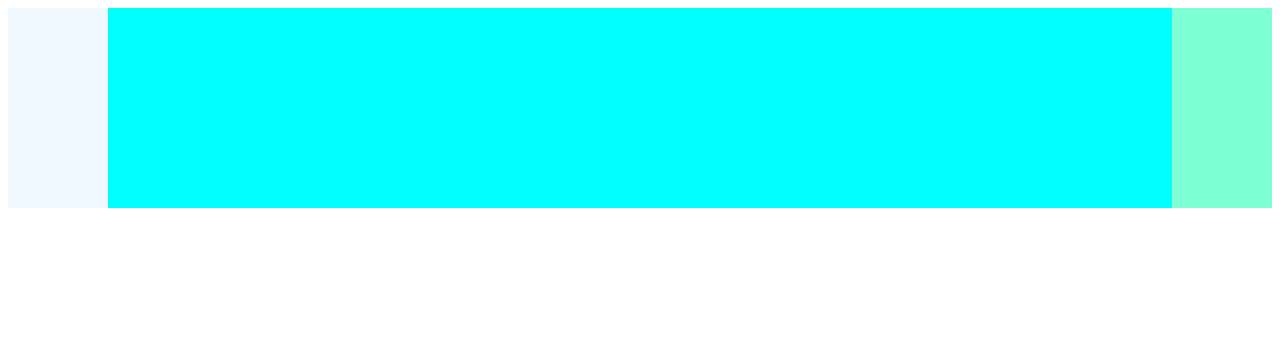
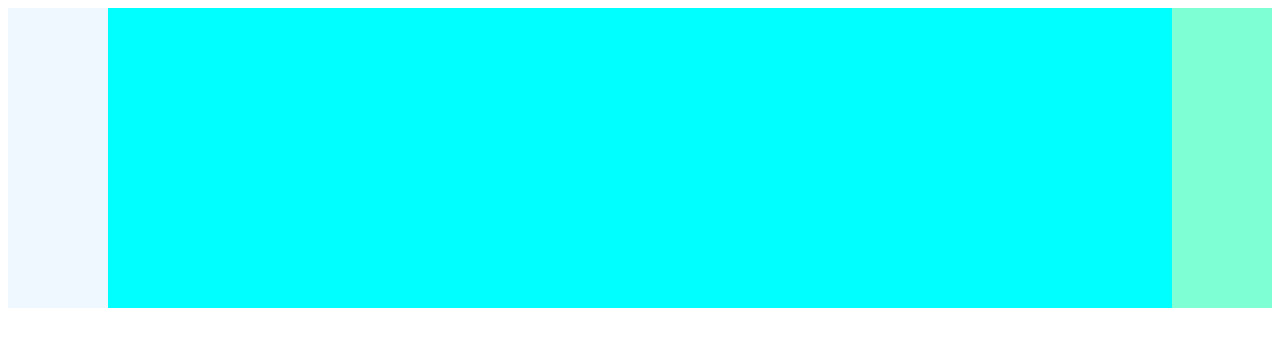
Before and after one commit to Thriven-and-Thro/Some-Writing-Questions, a plain HTML site: page css/三栏布局（狭义）.html in a window 1280 px wide. Drawn offline with Linux system fonts and the light colour scheme.

Commit message:
2022.4.22 11.14

```diff
--- a/css/三栏布局（狭义）.html
+++ b/css/三栏布局（狭义）.html
@@ -75,6 +75,37 @@
     margin-left: -100px;
     background-color: aquamarine;
   }
+
+  #shuang .right::after {
+    content: '';
+    clear: both;
+  }
+</style>
+
+<style>
+  #flex {
+    display: flex;
+    width: 100%;
+    height: 100px;
+    background-color: black;
+  }
+
+  #flex .main {
+    flex: 1;
+    order: 1;
+    background-color: aqua;
+  }
+
+  #flex .left {
+    width: 100px;
+    background-color: aliceblue;
+  }
+
+  #flex .right {
+    order: 2;
+    width: 100px;
+    background-color: aquamarine
+  }
 </style>
 
 <body>
@@ -97,6 +128,15 @@
     <div class="left"></div>
     <div class="right"></div>
   </div>
+
+  <!--
+    flex布局
+   -->
+  <div id="flex">
+    <div class="main"></div>
+    <div class="left"></div>
+    <div class="right"></div>
+  </div>
 </body>
 
 </html>
```
